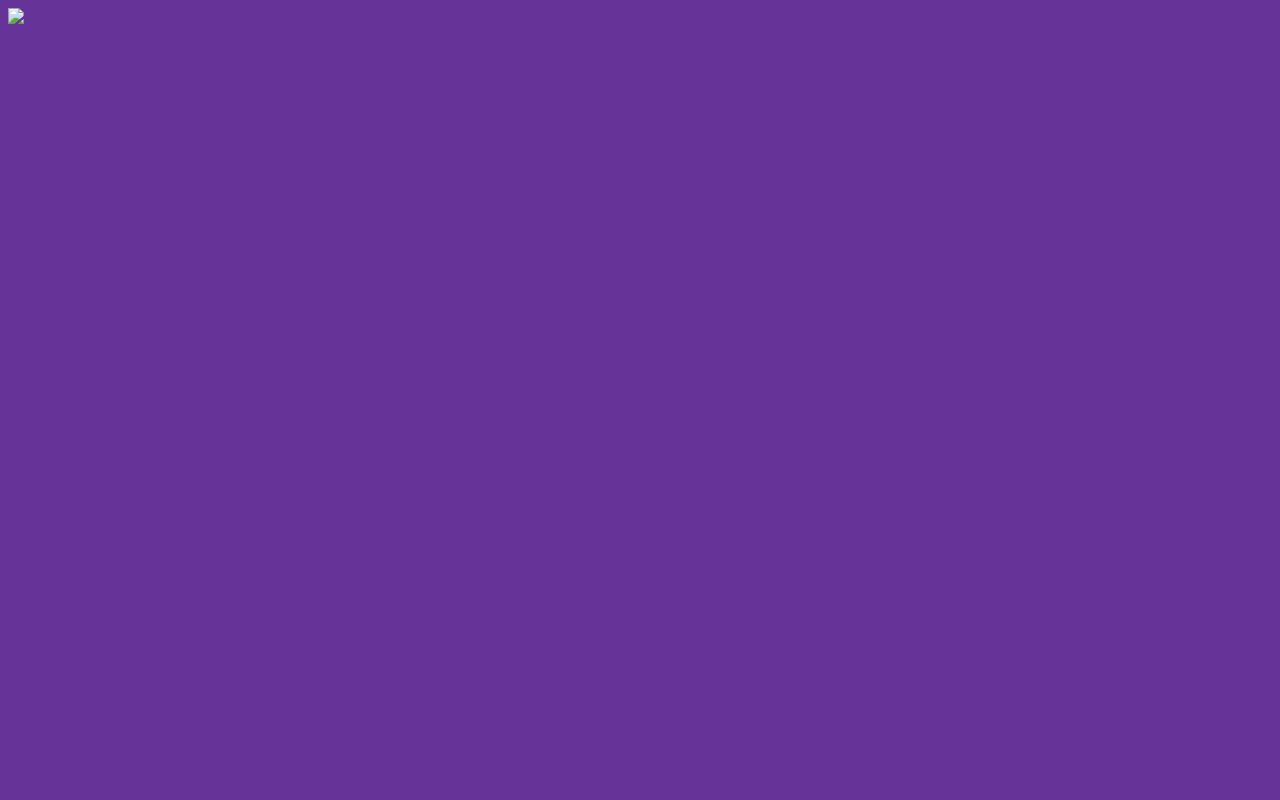
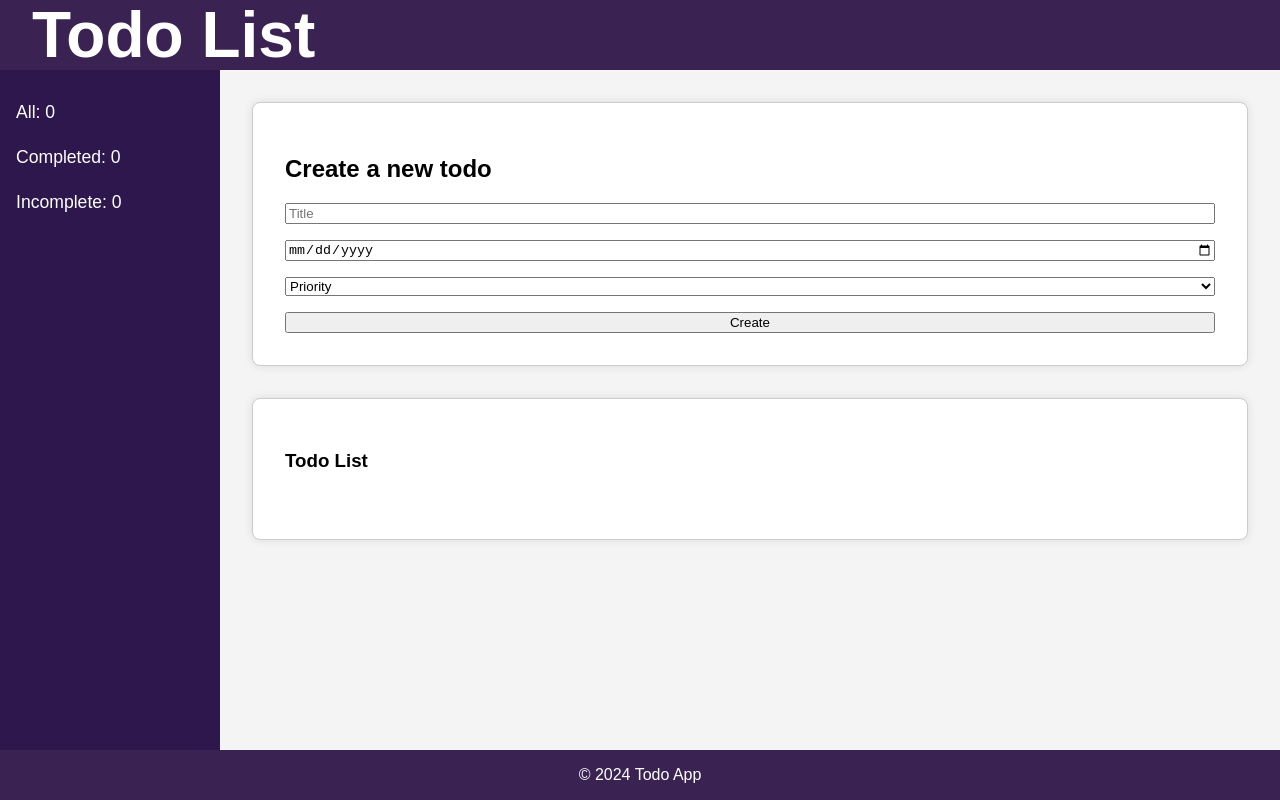
Before and after one commit to Ballsneezy/todolist2, a website built with webpack: page src/template.html in a window 1280 px wide. Built offline with nearby package versions, Linux system fonts and the light colour scheme; files whose address does not match are found by name.

Commit message:
finished front end, working on local storage

```diff
--- a/package.json
+++ b/package.json
@@ -4,7 +4,10 @@
   "description": "big boy!",
   "main": "index.js",
   "scripts": {
-    "test": "echo \"Error: no test specified\" && exit 1"
+    "test": "echo \"Error: no test specified\" && exit 1",
+    "build": "webpack",
+    "dev": "webpack serve",
+    "deploy": "git subtree push --prefix dist origin gh-pages"
   },
   "repository": {
     "type": "git",
--- a/src/greeting.js
+++ /dev/null
@@ -1,2 +0,0 @@
-// greeting.js
-export const greeting = "Hello, Odinite!";
--- a/src/index.js
+++ b/src/index.js
@@ -1,11 +1,44 @@
-// index.js
-import { greeting } from "./greeting.js";
-import "./styles.css";
-import odinImage from "./odin.png";
+import './styles.css';
 
-const image = document.createElement("img");
-image.src = odinImage;
 
-document.body.appendChild(image);
+const content = document.getElementById('content');
+const header = document.getElementById('header');
+const nav = document.getElementById('nav');
+const main = document.getElementById('main');
+const footer = document.getElementById('footer');
 
-console.log(greeting);
+
+
+document.addEventListener('DOMContentLoaded', () => {
+    document.getElementById('create-todo-form').onsubmit = e => {
+        e.preventDefault();
+        const [title, dueDate, priority] = [
+            e.target[0].value,
+            e.target[1].value,
+            e.target[2].value
+        ];
+        if (title && dueDate && priority) {
+            const taskList = document.querySelector('.task-list');
+            const taskDiv = document.createElement('div');
+            const checkbox = document.createElement('input');
+            checkbox.type = 'checkbox';
+            checkbox.style.marginRight = '0.5rem';
+            const span = document.createElement('span');
+            span.textContent = `${title} - ${dueDate} - ${priority}`;
+            checkbox.onchange = () => {
+                span.style.textDecoration = checkbox.checked ? 'line-through' : 'none';
+            };
+            const deleteBtn = document.createElement('button');
+            deleteBtn.textContent = 'Delete';
+            deleteBtn.style.marginLeft = '1rem';
+            deleteBtn.onclick = () => {
+                taskDiv.remove();
+            };
+            taskDiv.appendChild(checkbox);
+            taskDiv.appendChild(span);
+            taskDiv.appendChild(deleteBtn);
+            taskList.appendChild(taskDiv);
+            e.target.reset();
+        }
+    };
+});
--- a/src/styles.css
+++ b/src/styles.css
@@ -1,4 +1,109 @@
 /* styles.css */
+
+
 body {
     background-color: rebeccapurple;
-  }
+    margin: 0;
+    font-family: Arial, sans-serif;
+}
+
+.grid-container {
+    display: grid;
+    grid-template-areas:
+        "header header"
+        "sidebar main"
+        "footer footer";
+    grid-template-columns: 220px 1fr;
+    grid-template-rows: 70px 1fr 50px;
+    min-height: 100vh;
+}
+
+.header {
+    grid-area: header;
+    background: #3a2352;
+    color: #fff;
+    display: flex;
+    align-items: center;
+    padding-left: 2rem;
+    font-size: 2rem;
+}
+
+.sidebar {
+    grid-area: sidebar;
+    background: #2d174d;
+    color: #fff;
+    padding: 2rem 1rem;
+    min-width: 180px;
+}
+
+.sidebar ul {
+    list-style: none;
+    padding: 0;
+    margin: 0;
+}
+
+.sidebar li {
+    margin-bottom: 1.5rem;
+    cursor: pointer;
+    font-size: 1.1rem;
+}
+
+.main-content {
+    grid-area: main;
+    background: #f4f4f4;
+    padding: 2rem;
+    min-height: 0;
+}
+
+#create-todo {
+    background: #fff;
+    padding: 2rem;
+    border-radius: 8px;
+    box-shadow: 0 0 10px 0 rgba(0, 0, 0, 0.1);
+    border: 1px solid #ccc;
+    margin-bottom: 2rem;
+}
+
+#create-todo-form {
+    display: flex;
+    flex-direction: column;
+    gap: 1rem;
+}
+
+#all-tasks {
+    display: flex;
+    flex-direction: column;
+    gap: 1rem;
+    background: #fff;
+    padding: 2rem;
+    border-radius: 8px;
+    box-shadow: 0 0 10px 0 rgba(0, 0, 0, 0.1);
+    border: 1px solid #ccc;
+}
+
+
+.footer {
+    grid-area: footer;
+    background: #3a2352;
+    color: #fff;
+    display: flex;
+    align-items: center;
+    justify-content: center;
+    font-size: 1rem;
+}
+
+@media (max-width: 700px) {
+    .grid-container {
+        grid-template-areas:
+            "header"
+            "sidebar"
+            "main"
+            "footer";
+        grid-template-columns: 1fr;
+        grid-template-rows: 60px auto 1fr 40px;
+    }
+    .sidebar {
+        min-width: 0;
+        padding: 1rem;
+    }
+}
--- a/src/template.html
+++ b/src/template.html
@@ -3,9 +3,44 @@
 <head>
     <meta charset="UTF-8">
     <meta name="viewport" content="width=device-width, initial-scale=1.0">
-    <title>Document</title>
+    <title>Todo List</title>
 </head>
 <body>
-
+    <div class="grid-container">
+        <header class="header">
+            <h1>Todo List</h1>
+        </header>
+        <nav class="sidebar">
+            <ul>
+                <li>All: 0</li>
+                <li>Completed: 0</li>
+                <li>Incomplete: 0</li>
+            </ul>
+        </nav>
+        <main class="main-content">
+            <div id="create-todo">
+                <h2>Create a new todo</h2>
+                <form id="create-todo-form">
+                    <input type="text" placeholder="Title">
+                    <input type="date" placeholder="Due Date">
+                    <select name="priority" id="priority" placeholder="Priority">
+                        <option value="" disabled selected>Priority</option>
+                        <option value="low">Low</option>
+                        <option value="medium">Medium</option>
+                        <option value="high">High</option>
+                    </select>
+                    <button type="submit">Create</button>
+                </form>
+            </div>
+            <div id="all-tasks">
+                <h3>Todo List</h3>
+                <div class="task-list">
+                </div>
+            </div>
+        </main>
+        <footer class="footer">
+            <p>&copy; 2024 Todo App</p>
+        </footer>
+    </div>
 </body>
 </html>
```
Also changed, not shown: dist/index.html, dist/main.js, 1 other file.
